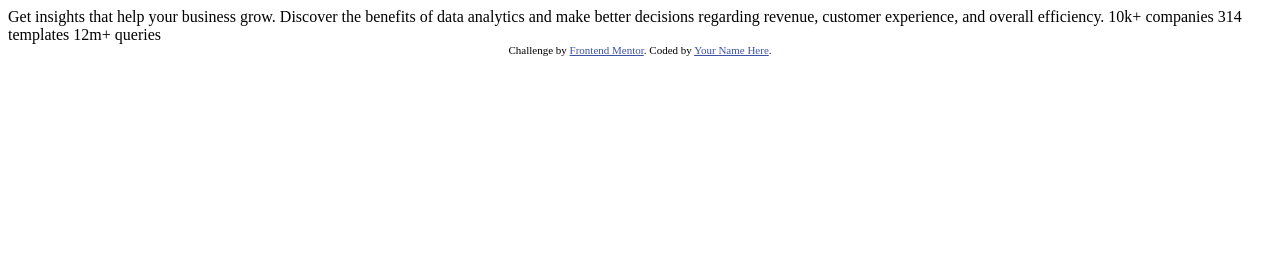
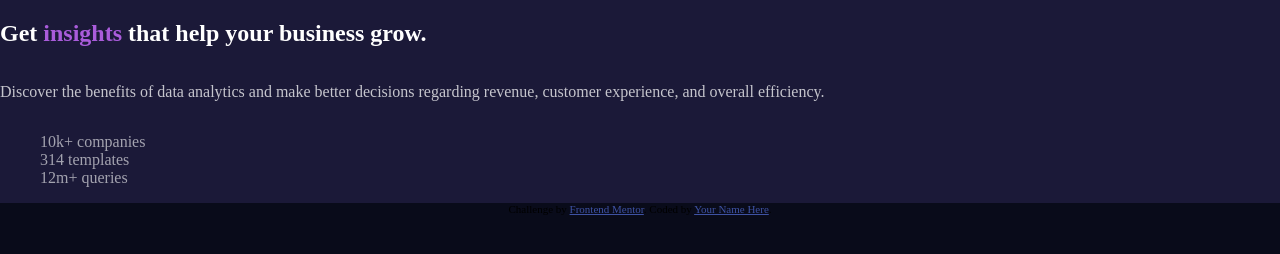
Before and after one commit to thonpair/fantastic-goggles, a plain HTML site: page index.html in a window 1280 px wide. Drawn offline with Linux system fonts and the light colour scheme.

Commit message:
colors ok

```diff
--- a/index.html
+++ b/index.html
@@ -13,18 +13,24 @@
     .attribution { font-size: 11px; text-align: center; }
     .attribution a { color: hsl(228, 45%, 44%); }
   </style>
+  <link rel="stylesheet" href="style.css">
 </head>
 <body>
+<section class="grid-1">
 
-  Get insights that help your business grow.
-
+  <h1>
+  Get <strong>insights</strong> that help your business grow.
+  </h1>
+  <p>
   Discover the benefits of data analytics and make better decisions regarding revenue, customer
   experience, and overall efficiency.
-
-  10k+ companies
-  314 templates
-  12m+ queries
-
+</p>
+<ul>
+  <li class="stats">10k+ companies</li>
+  <li class="stats"> 314 templates</li>
+  <li class="stats">12m+ queries</li>
+</ul>
+</section>
   <div class="attribution">
     Challenge by <a href="https://www.frontendmentor.io?ref=challenge" target="_blank">Frontend Mentor</a>.
     Coded by <a href="#">Your Name Here</a>.
--- /dev/null
+++ b/style.css
@@ -0,0 +1,38 @@
+html body{
+    background-color:  hsl(233, 47%, 7%);
+    margin: 0;
+    padding: 0;
+}
+h1{
+    color: hsl(0, 0%, 100%);
+}
+strong{
+    color: hsl(277, 64%, 61%);
+}
+p{
+    color: hsla(0, 0%, 100%, 0.75);
+}
+li{
+    color: hsla(0, 0%, 100%, 0.6);
+    list-style: none;
+}
+
+.grid-1{
+    display: grid;
+    background-color: hsl(244, 38%, 16%);
+}
+
+/*
+
+.img {
+  background-image: url(examples/images/image-384.jpg);
+}
+@media
+  (-webkit-min-device-pixel-ratio: 2),
+  (min-resolution: 192dpi) {
+  .img {
+    background-image: url(examples/images/image-768.jpg);
+  }
+}
+
+*/
```
